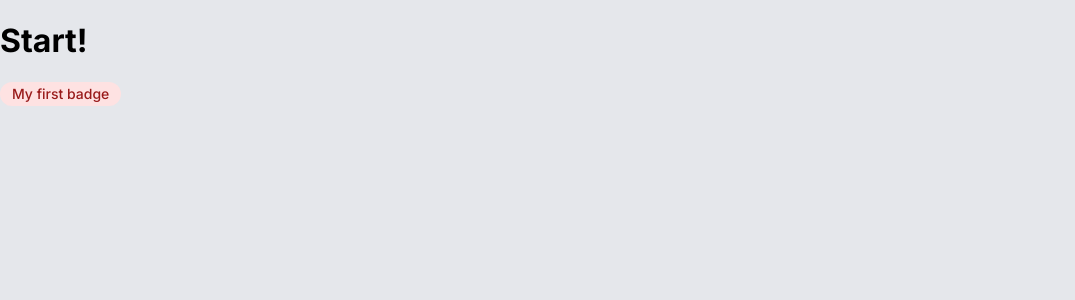
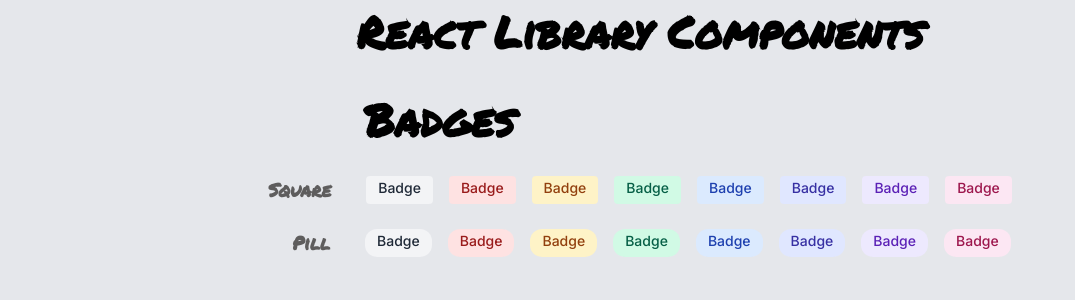
Before and after one commit to Taviquenson/react-component-library-scrimba, a React (Vite) app: page / in a window 1280 px wide. Shown: the top 300 px of the page, without its empty margins (0-1075 px from the left). Built offline with nearby package versions, Linux system fonts and the light colour scheme.

Commit message:
add badges

```diff
--- a/components/Badge.jsx
+++ b/components/Badge.jsx
@@ -1,7 +1,16 @@
 import clsx from 'clsx';
 
 export default function Badge({children, color, shape}) {
-    const styles = clsx('badge', color==="red" && 'badge-red', shape==="pill" && 'badge-pill')
+    const styles = clsx('badge',
+        color==="gray" && 'gray',
+        color==="red" && 'red',
+        color==="yellow" && 'yellow',
+        color==="green" && 'green',
+        color==="blue" && 'blue',
+        color==="indigo" && 'indigo',
+        color==="purple" && 'purple',
+        color==="pink" && 'pink',
+        shape==="pill" && 'badge-pill')
 
     return (
         <div class={styles}>{children}</div>
--- a/index.html
+++ b/index.html
@@ -6,7 +6,7 @@
     <meta name="viewport" content="width=device-width, initial-scale=1.0" />
     <link rel="preconnect" href="https://fonts.googleapis.com">
     <link rel="preconnect" href="https://fonts.gstatic.com" crossorigin>
-    <link href="https://fonts.googleapis.com/css2?family=Inter:ital,opsz,wght@0,14..32,100..900;1,14..32,100..900&display=swap" rel="stylesheet">
+    <link href="https://fonts.googleapis.com/css2?family=Inter:ital,opsz,wght@0,14..32,100..900;1,14..32,100..900&family=Permanent+Marker&display=swap" rel="stylesheet">
     <title>react-component-library-scrimba</title>
     <link rel="stylesheet" href="/src/style.css">
   </head>
--- a/src/App.jsx
+++ b/src/App.jsx
@@ -8,8 +8,38 @@ function App() {
 
   return (
     <>
-      <h1>Start!</h1>
-      <Badge color="red" shape="pill">My first badge</Badge>
+      <h1>React Library Components</h1>
+      <section class="badges">
+      <h2 class="badges-section-title">Badges</h2>
+      <div class="badges-table">
+        <div class="badges-shape-square">
+          <h3>Square</h3>
+          <div class="badges-container">
+            <Badge color="gray">Badge</Badge>
+            <Badge color="red">Badge</Badge>
+            <Badge color="yellow">Badge</Badge>
+            <Badge color="green">Badge</Badge>
+            <Badge color="blue">Badge</Badge>
+            <Badge color="indigo">Badge</Badge>
+            <Badge color="purple">Badge</Badge>
+            <Badge color="pink">Badge</Badge>
+          </div>
+        </div>
+        <div class="badges-shape-pill">
+          <h3>Pill</h3>
+          <div class="badges-container">
+            <Badge color="gray" shape="pill">Badge</Badge>
+            <Badge color="red" shape="pill">Badge</Badge>
+            <Badge color="yellow" shape="pill">Badge</Badge>
+            <Badge color="green" shape="pill">Badge</Badge>
+            <Badge color="blue" shape="pill">Badge</Badge>
+            <Badge color="indigo" shape="pill">Badge</Badge>
+            <Badge color="purple" shape="pill">Badge</Badge>
+            <Badge color="pink" shape="pill">Badge</Badge>
+          </div>
+        </div>
+      </div>
+      </section>
     </>
   )
 }
--- a/src/style.css
+++ b/src/style.css
@@ -7,6 +7,60 @@ body {
   padding: 0;
   background-color: #E5E7EB;
   font-family: "Inter", sans-serif;
+}
+
+#root {
+  display: flex;
+  flex-direction: column;
+  align-items: center;
+  gap: 1.5rem;
+}
+
+h1, h2, h3 {
+  margin: 0;
+  padding: 0;
+  font-family: "Permanent Marker", cursive;
+}
+
+h1 {
+  font-size: 2.75625rem;
+}
+
+h3 {
+  color: #5E5D5D;
+}
+
+
+/***** Badges *****/
+section.badges {
+  display: flex;
+  flex-direction: column;
+  gap: 1.5rem;
+}
+
+h2.badges-section-title {
+  font-size: 2.75625rem;
+  margin: 0 0 0 6rem;
+}
+
+div.badges-table {
+  display: flex;
+  flex-direction: column;
+  gap: 1.5625rem;
+}
+
+div.badges-shape-square, div.badges-shape-pill {
+  display: flex;
+  gap: 2.1875rem;
+}
+
+div.badges-shape-pill {
+  margin-left: 1.5rem;
+}
+
+div.badges-container {
+  display: flex;
+  gap: 1rem;
 }
 
 div.badge {
@@ -20,11 +74,40 @@ div.badge {
   line-height: 1.25rem;
 }
 
-div.badge-red {
+div.gray {
+  background-color: #F3F4F6;
+  color: #1F2937
+}
+div.red {
   background-color: #FEE2E2;
   color: #991B1B;
+}
+div.yellow {
+  background-color: #FEF3C7;
+  color: #92400E;
+}
+div.green {
+  background-color: #D1FAE5;
+  color: #065F46;
+}
+div.blue {
+  background-color: #DBEAFE;
+  color: #1E40AF;
+}
+div.indigo {
+  background-color: #E0E7FF;
+  color: #3730A3;
+}
+div.purple {
+  background-color: #EDE9FE;
+  color: #5B21B6;
+}
+div.pink {
+  background-color: #FCE7F3;
+  color: #9D174D;
 }
 
 div.badge-pill {
   border-radius: 0.75rem;
 }
+/***** Badges *****/
```
Also changed, not shown: 2 other files (tests, documents, lock files or other folders).
